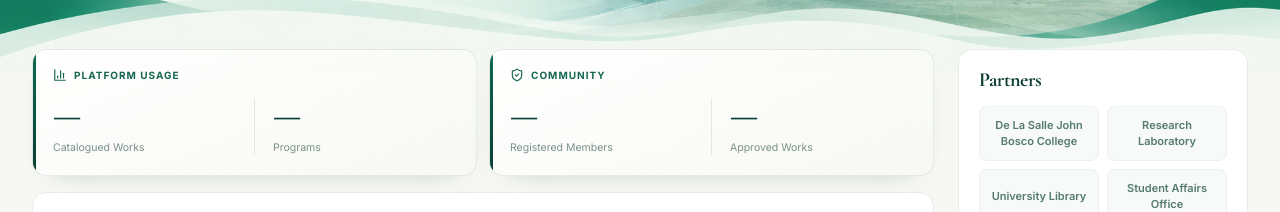
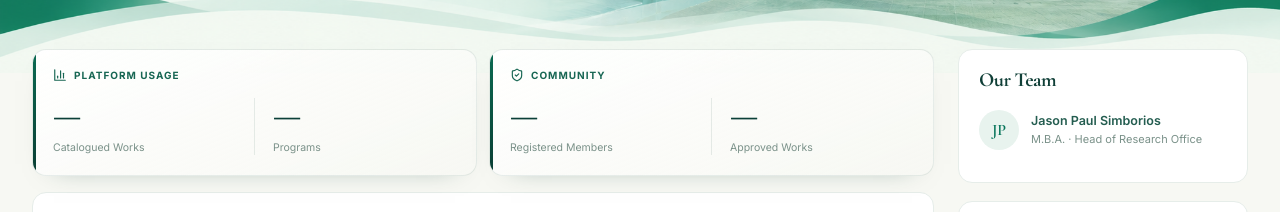
Before and after one commit to temopoo5-cmyk/Research, a React (Vite) app in the folder client/: page /about in a window 1280 px wide. Shown: the part 447-659 px from the top of the page. Built offline with nearby package versions, Linux system fonts and the light colour scheme; no server answers.

Commit message:
Set Our Team to Jason Paul Simborios

```diff
--- a/client/src/pages/About.jsx
+++ b/client/src/pages/About.jsx
@@ -21,6 +21,10 @@ const features = [
   { icon: ShieldCheck, title: 'Secure Archive', copy: 'Reliable access, storage, and long-term management of institutional research archives.' },
 ];
 
+const team = [
+  { name: 'Jason Paul Simborios', credential: 'M.B.A.', role: 'Head of Research Office' },
+];
+
 const partners = [
   'De La Salle John Bosco College',
   'Research Laboratory',
@@ -29,6 +33,15 @@ const partners = [
   'Academic Departments',
   'Community Partners',
 ];
+
+function initials(name) {
+  return name
+    .split(/\s+/)
+    .filter(Boolean)
+    .slice(0, 2)
+    .map(part => part.charAt(0).toUpperCase())
+    .join('');
+}
 
 function StatCard({ label, values, icon: Icon }) {
   return (
@@ -181,6 +194,23 @@ export default function About() {
             {/* ---------- SIDEBAR ---------- */}
             <aside className="flex flex-col gap-[18px]">
               <section className="side-card">
+                <h2 className="section-title text-[20px]">Our Team</h2>
+                <div className="mt-2">
+                  {team.map(member => (
+                    <div key={member.name} className="team-member py-3">
+                      <span className="team-photo">{initials(member.name)}</span>
+                      <div className="min-w-0">
+                        <div className="team-name truncate">{member.name}</div>
+                        <div className="team-role">
+                          {member.credential ? `${member.credential} · ${member.role}` : member.role}
+                        </div>
+                      </div>
+                    </div>
+                  ))}
+                </div>
+              </section>
+
+              <section className="side-card">
                 <h2 className="section-title text-[20px]">Partners</h2>
                 <div className="partner-grid mt-4">
                   {partners.map(p => (
```
